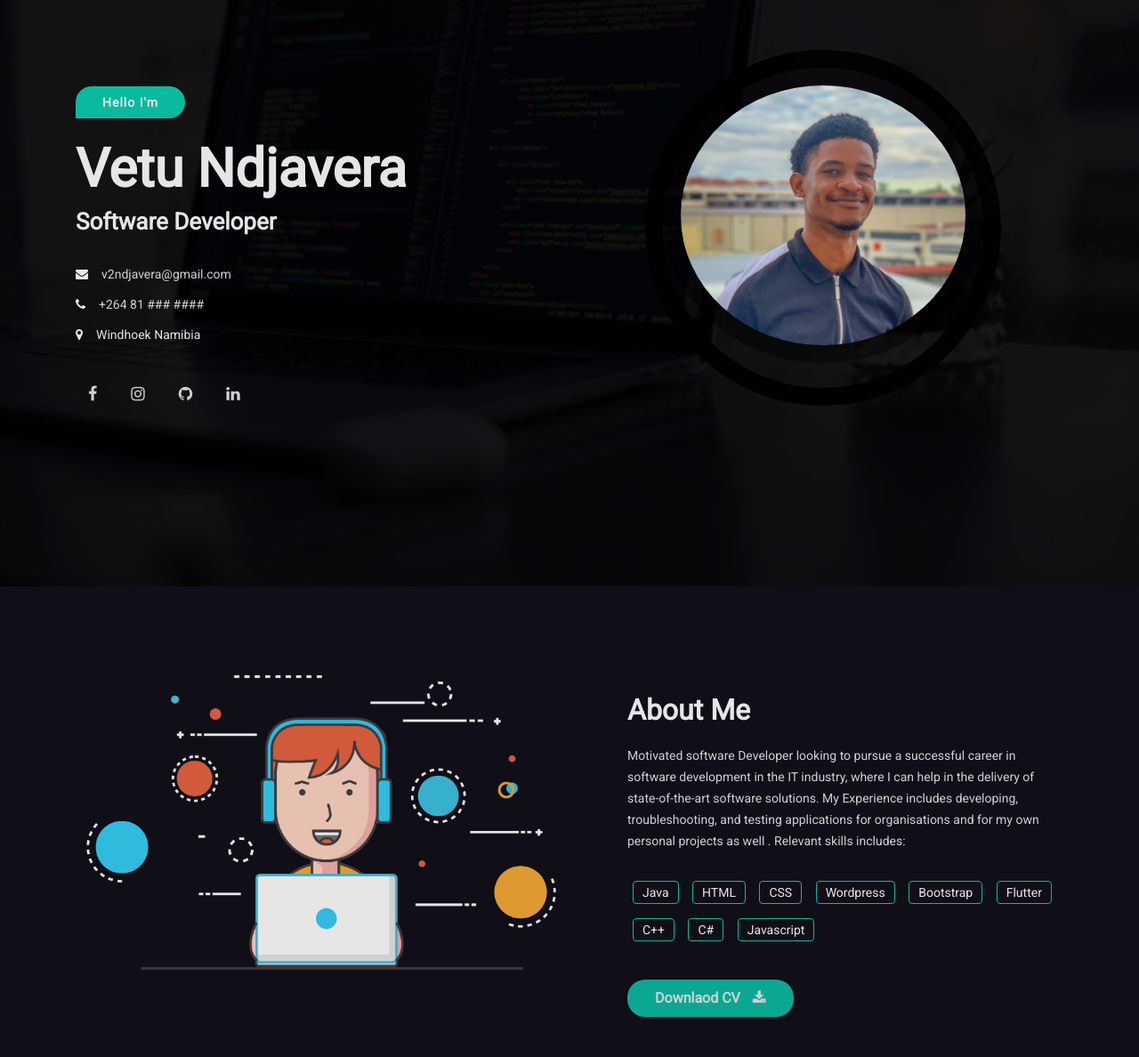
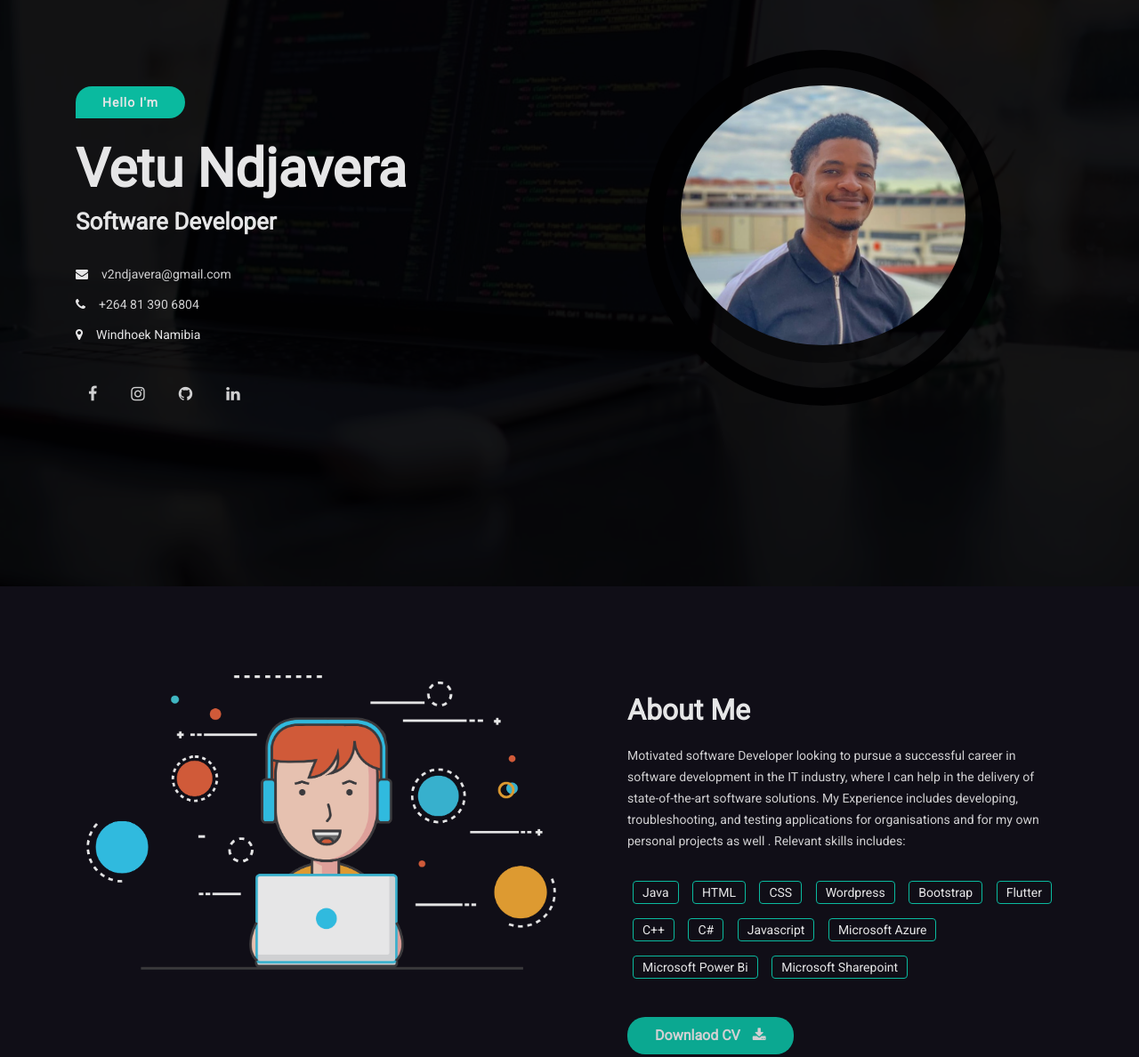
Before and after one commit to Vetumbuavi/myPortfolio, a plain HTML site: page index.html in a window 1280 px wide. Shown: the part 177-1365 px from the top of the page at 89% size. Drawn offline with Linux system fonts and the light colour scheme; some packages are replaced by stand-ins of ours; animation ran at ten frames a second.

Commit message:
Additional changes

```diff
--- a/index.html
+++ b/index.html
@@ -117,7 +117,7 @@
 
                                 <ul>
                                     <li class="wow fadeInUp" data-wow-duration="0.8s" data-wow-delay="0.4s"><i class="fa fa-envelope"></i><a href="mailto:">v2ndjavera@gmail.com</a></li>
-                                    <li class="wow fadeInUp" data-wow-duration="0.8s" data-wow-delay="0.5s"><i class="fa fa-phone"></i><a href="callto:">+264 81 ### ####</a></li>
+                                    <li class="wow fadeInUp" data-wow-duration="0.8s" data-wow-delay="0.5s"><i class="fa fa-phone"></i><a href="callto:">+264 81 390 6804</a></li>
                                     <li class="wow fadeInUp" data-wow-duration="0.8s" data-wow-delay="0.6s"><i class="fa fa-map-marker"></i><address>Windhoek Namibia</address></li>
                                 </ul>
 
@@ -172,6 +172,9 @@
                                     <li><span>C++</span></li>
                                     <li><span>C#</span></li>
                                     <li><span>Javascript</span></li>
+                                    <li><span>Microsoft Azure</span></li>
+                                    <li><span>Microsoft Power Bi</span></li>
+                                    <li><span>Microsoft Sharepoint</span></li>
                                 </ul>
                             </div>
                             <a href="/pdf/Vetumbuavi Ndjavera CV.pdf" class="btn btn-fill wow fadeInUp" data-wow-duration="0.8s" data-wow-delay="0.4s">Downlaod CV <i class="fa fa-download"></i></a>
```
